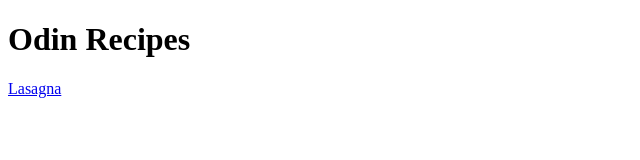
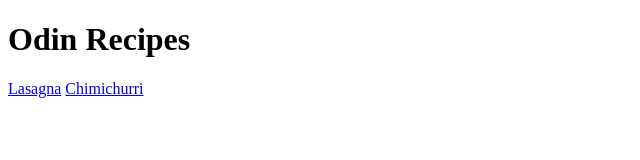
Before and after one commit to jonodwhite/odin-recipes, a plain HTML site: page index.html in a window 1280 px wide. Shown: the whole page, without its empty margins (0-640 px from the left). Drawn offline with Linux system fonts and the light colour scheme.

Commit message:
Add files via upload

```diff
--- a/index.html
+++ b/index.html
@@ -7,5 +7,6 @@
   <body>
       <h1>Odin Recipes</h1>
       <a href="recipes/lasagna.html">Lasagna</a>
+      <a href="recipes/chimichurri.html">Chimichurri</a>
   </body>
 </html>
```
